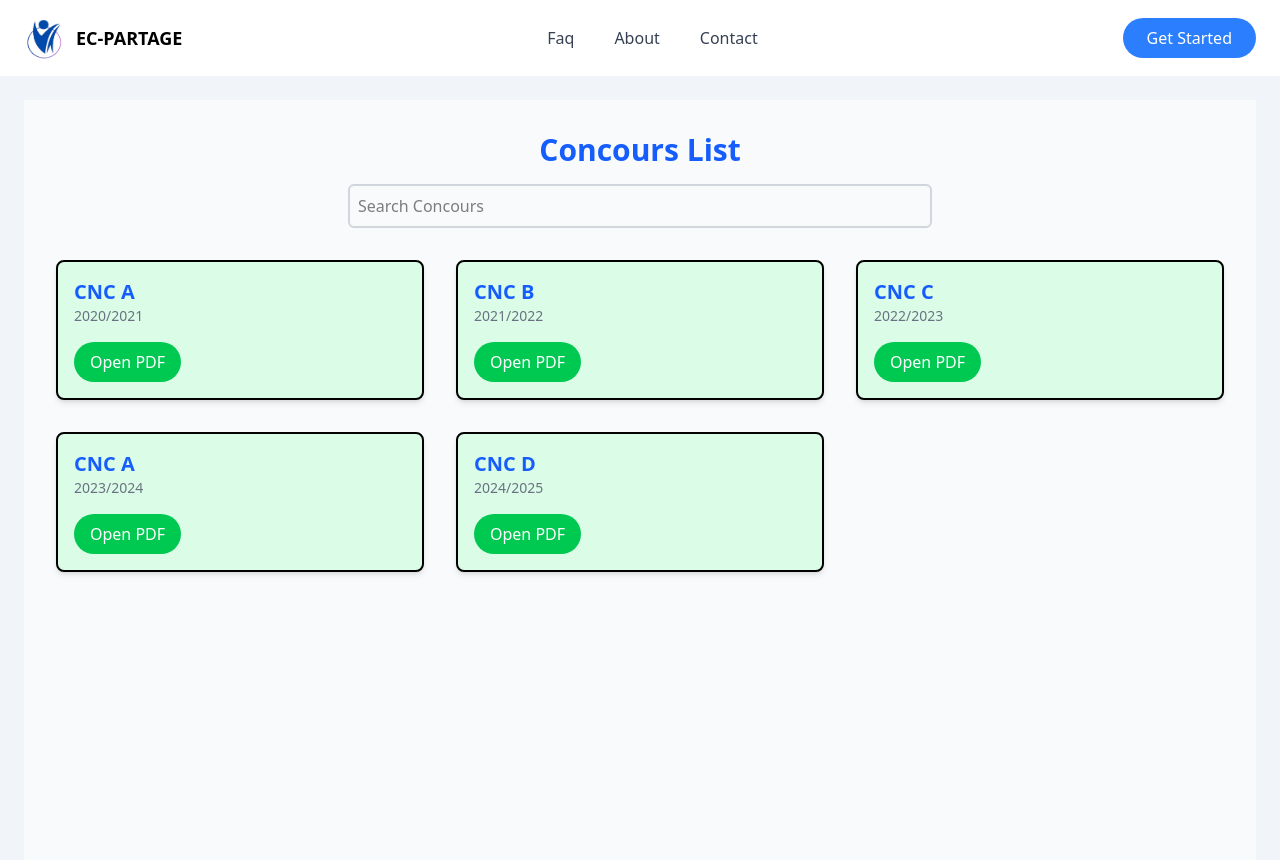
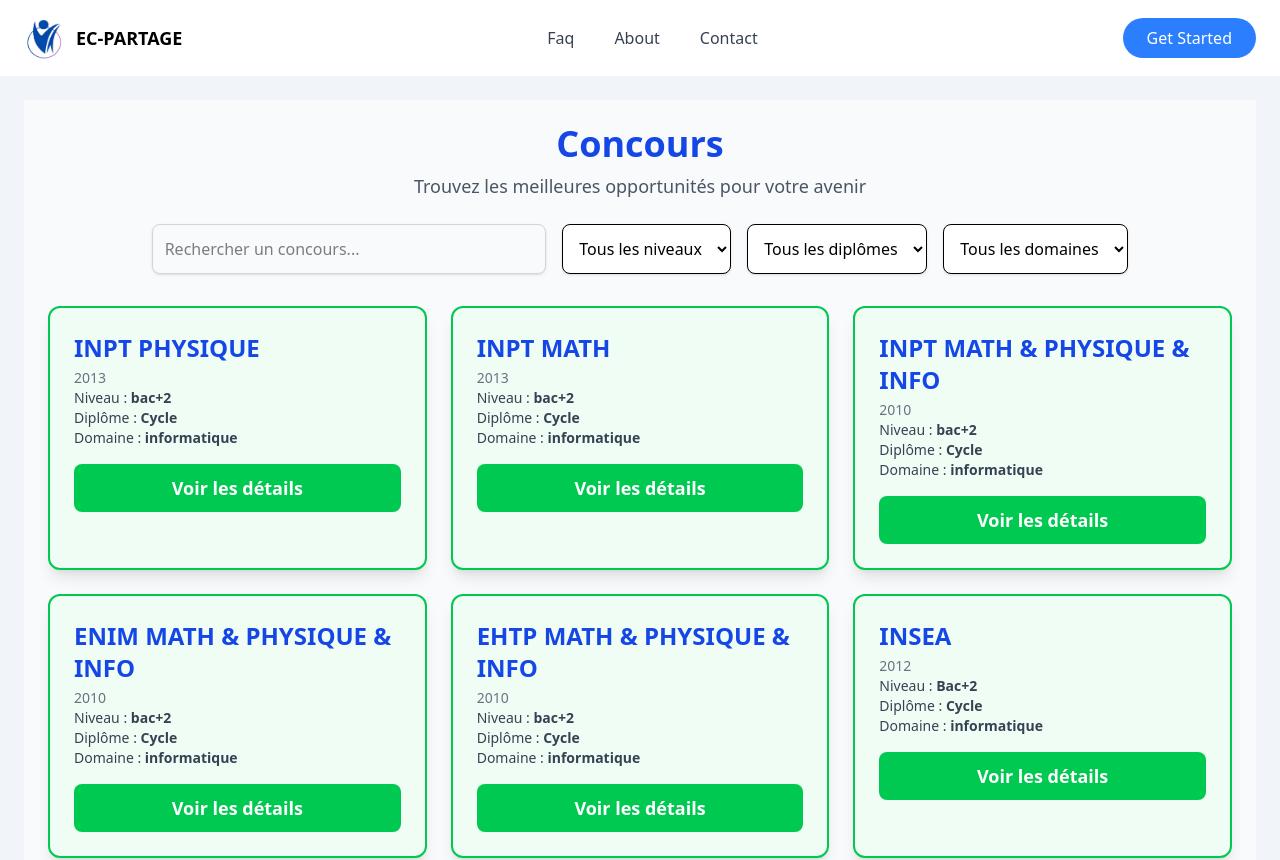
Before and after one commit to MohamedBoukouch/MAROC-CONCOURS, a React (Vite) app: page /concours in a window 1280 px wide. Shown: the top 860 px of the page. Built offline with nearby package versions, Linux system fonts and the light colour scheme.

Commit message:
add new cncs

```diff
--- /dev/null
+++ b/src/data/concours.json
@@ -0,0 +1,174 @@
+[
+    {
+      "id": 1,
+      "title": "INPT PHYSIQUE",
+      "date": "2013",
+      "pdfUrl": "https://drive.google.com/file/d/1-8Cg1wATBSdJdNHFqXd6S8i5hmYu7fd7/view?usp=sharing",
+      "isAvailable": true,
+      "niveau": "bac+2",
+      "choix": "Cycle",
+      "domaine": "informatique"
+    },
+    {
+      "id": 2,
+      "title": "INPT MATH",
+      "date": "2013",
+      "pdfUrl": "https://drive.google.com/file/d/1xgLirTOcXo_OBsD7LpRGAdAVb5okv05q/view?usp=drive_link",
+      "isAvailable": true,
+      "niveau": "bac+2",
+      "choix": "Cycle",
+      "domaine": "informatique"
+    },
+    {
+      "id": 3,
+      "title": "INPT MATH & PHYSIQUE & INFO",
+      "date": "2010",
+      "pdfUrl": "https://drive.google.com/file/d/1ThkPd3CRHsAK9B8Q5uhMtUrX6gZDvBxl/view?usp=drive_link",
+      "isAvailable": true,
+      "niveau": "bac+2",
+      "choix": "Cycle",
+      "domaine": "informatique"
+    },
+    {
+      "id": 4,
+      "title": "ENIM MATH & PHYSIQUE & INFO",
+      "date": "2010",
+      "pdfUrl": "https://drive.google.com/file/d/1ThkPd3CRHsAK9B8Q5uhMtUrX6gZDvBxl/view?usp=drive_link",
+      "isAvailable": true,
+      "niveau": "bac+2",
+      "choix": "Cycle",
+      "domaine": "informatique"
+    },
+    {
+      "id": 5,
+      "title": "EHTP MATH & PHYSIQUE & INFO",
+      "date": "2010",
+      "pdfUrl": "https://drive.google.com/file/d/1ThkPd3CRHsAK9B8Q5uhMtUrX6gZDvBxl/view?usp=drive_link",
+      "isAvailable": true,
+      "niveau": "bac+2",
+      "choix": "Cycle",
+      "domaine": "informatique"
+    },
+    {
+      "id": 6,
+      "title": "INSEA",
+      "date": "2012",
+      "pdfUrl": "https://drive.google.com/drive/folders/1PNWYhXrcTGT1zQvJtPw5XBYBE77uhr4u?usp=drive_link",
+      "isAvailable": true,
+      "niveau": "Bac+2",
+      "choix": "Cycle",
+      "domaine": "informatique"
+    },
+    {
+      "id": 7,
+      "title": "INSEA",
+      "date": "2016/2017",
+      "pdfUrl": "https://drive.google.com/drive/folders/1PNWYhXrcTGT1zQvJtPw5XBYBE77uhr4u?usp=drive_link",
+      "isAvailable": true,
+      "niveau": "Bac+2",
+      "choix": "Cycle",
+      "domaine": "informatique"
+    },
+    {
+      "id": 8,
+      "title": "INSEA",
+      "date": "2012/2013",
+      "pdfUrl": "https://drive.google.com/drive/folders/1bnkwur3vz2DiQTLM9Qsf-SfXiPD9Xg9a?usp=drive_link",
+      "isAvailable": true,
+      "niveau": "Bac+2",
+      "choix": "Cycle",
+      "domaine": "informatique"
+    },
+    {
+      "id": 9,
+      "title": "INSEA",
+      "date": "2014/2015",
+      "pdfUrl": "https://drive.google.com/drive/folders/1pENZNBifQ2S0pMT2GH63LV7bfgsQyVkd?usp=drive_link",
+      "isAvailable": true,
+      "niveau": "Bac+2",
+      "choix": "Cycle",
+      "domaine": "informatique"
+    },
+    {
+      "id": 10,
+      "title": "FST TANGER",
+      "date": "2013/2014",
+      "pdfUrl": "https://drive.google.com/drive/folders/1kHoz3Mm8kSoTqrP4TL6XHa1nBozOxOHk?usp=drive_link",
+      "isAvailable": true,
+      "niveau": "Bac+3",
+      "choix": "Matser",
+      "domaine": "informatique"
+    },
+    {
+      "id": 11,
+      "title": "FST TANGER",
+      "date": "2014/2015",
+      "pdfUrl": "https://drive.google.com/file/d/1mxWc4SUt1gLbNkcZXvsfUl1mNeSfsqR_/view?usp=drive_link",
+      "isAvailable": true,
+      "niveau": "Bac+2",
+      "choix": "Cycle",
+      "domaine": "informatique"
+    },
+    {
+      "id": 11,
+      "title": "FST SETTAT",
+      "date": "?/?",
+      "pdfUrl": "https://drive.google.com/file/d/1mxWc4SUt1gLbNkcZXvsfUl1mNeSfsqR_/view?usp=drive_link",
+      "isAvailable": true,
+      "niveau": "Bac+2",
+      "choix": "Cycle",
+      "domaine": "informatique"
+    },
+    {
+      "id": 11,
+      "title": "FST SETTAT",
+      "date": "2011/2012",
+      "pdfUrl": "https://drive.google.com/drive/folders/1C5HNF9Uw71kkxkb3xT-l-OOL4NLDICOb?usp=drive_link",
+      "isAvailable": true,
+      "niveau": "Bac+2",
+      "choix": "Cycle",
+      "domaine": "industriel & informatique"
+    },
+    {
+      "id": 11,
+      "title": "FST SETTAT",
+      "date": "?/?",
+      "pdfUrl": "https://drive.google.com/drive/folders/1pcFNgLEvRpRpauXO7gh6mzcl7YzXyX9h?usp=drive_link",
+      "isAvailable": true,
+      "niveau": "Bac+2",
+      "choix": "Cycle",
+      "domaine": "?"
+    },
+    {
+      "id": 11,
+      "title": "FST SETTAT MATH",
+      "date": "2011/2012",
+      "pdfUrl": "https://drive.google.com/file/d/11NSzIOzkZ5AcsfkLTLbHYUGDKTrSW3ET/view?usp=drive_link",
+      "isAvailable": true,
+      "niveau": "Bac+2",
+      "choix": "Cycle",
+      "domaine": "?"
+    },
+    {
+      "id": 11,
+      "title": "FST SETTAT FR",
+      "date": "2011/2012",
+      "pdfUrl": "https://drive.google.com/file/d/1IUDCwRN-l1776hXdBLYwN2M3djSUIUTd/view?usp=drive_link",
+      "isAvailable": true,
+      "niveau": "Bac+2",
+      "choix": "Cycle",
+      "domaine": "?"
+    },
+    {
+      "id": 11,
+      "title": "FST SETTAT ENG",
+      "date": "2011/2012",
+      "pdfUrl": "https://drive.google.com/file/d/1olXgpIJBKiXxUJaDAVo5NDt2Oy4P7QCr/view?usp=drive_link",
+      "isAvailable": true,
+      "niveau": "Bac+2",
+      "choix": "Cycle",
+      "domaine": "?"
+    }
+
+
+  ]
--- a/src/views/ConcoursPage.jsx
+++ b/src/views/ConcoursPage.jsx
@@ -1,104 +1,133 @@
 import React, { useState } from "react";
-import { Link } from "react-router-dom";
+import concoursList from "../data/concours.json";
 
 const ConcoursPage = () => {
   const [searchQuery, setSearchQuery] = useState("");
+  const [selectedNiveau, setSelectedNiveau] = useState("");
+  const [selectedChoix, setSelectedChoix] = useState("");
+  const [selectedDomaine, setSelectedDomaine] = useState("");
+  const [showAd, setShowAd] = useState(false);
+  const [pendingPdfUrl, setPendingPdfUrl] = useState(null);
 
-  // Static list of concours (PDFs) with availability status
-  const concoursList = [
-    {
-      id: 1,
-      title: "CNC A",
-      date: "2020/2021",
-      pdfUrl: "https://drive.google.com/file/d/1fjrLdx7c5PAuh7MuGQVkWBFvSk0tkpB0/view",
-      isAvailable: true,
-    },
-    {
-      id: 2,
-      title: "CNC B",
-      date: "2021/2022",
-      pdfUrl: "https://drive.google.com/file/d/1fjrLdx7c5PAuh7MuGQVkWBFvSk0tkpB0/view",
-      isAvailable: true,
-    },
-    {
-      id: 3,
-      title: "CNC C",
-      date: "2022/2023",
-      pdfUrl: "https://drive.google.com/file/d/1fjrLdx7c5PAuh7MuGQVkWBFvSk0tkpB0/view",
-      isAvailable: true,
-    },
-    {
-      id: 4,
-      title: "CNC A",
-      date: "2023/2024",
-      pdfUrl: "https://drive.google.com/file/d/1fjrLdx7c5PAuh7MuGQVkWBFvSk0tkpB0/view",
-      isAvailable: true,
-    },
-    {
-      id: 5,
-      title: "CNC D",
-      date: "2024/2025",
-      pdfUrl: "https://drive.google.com/file/d/1fjrLdx7c5PAuh7MuGQVkWBFvSk0tkpB0/view",
-      isAvailable: true,
-    },
-  ];
+  const filteredConcours = concoursList.filter((concours) => {
+    return (
+      (searchQuery === "" ||
+        concours.title.toLowerCase().includes(searchQuery.toLowerCase()) ||
+        concours.date.toLowerCase().includes(searchQuery.toLowerCase()) ||
+        concours.niveau.toLowerCase().includes(searchQuery.toLowerCase()) ||
+        concours.choix.toLowerCase().includes(searchQuery.toLowerCase()) ||
+        concours.domaine.toLowerCase().includes(searchQuery.toLowerCase())) &&
+      (selectedNiveau === "" || concours.niveau === selectedNiveau) &&
+      (selectedChoix === "" || concours.choix === selectedChoix) &&
+      (selectedDomaine === "" || concours.domaine === selectedDomaine)
+    );
+  });
 
-  const filteredConcours = concoursList.filter((concours) =>
-    concours.title.toLowerCase().includes(searchQuery.toLowerCase()) ||
-    concours.date.toLowerCase().includes(searchQuery.toLowerCase())
-  );
+  const handleShowAd = (url) => {
+    setPendingPdfUrl(url);
+    setShowAd(true);
+  };
 
-  const handleOpenPdf = (url) => {
-    try {
-      // Open the Google Drive URL directly in a new tab
-      window.open(url, "_blank");
-    } catch (error) {
-      console.error("Error opening PDF:", error);
+  const handleOpenPdf = () => {
+    if (pendingPdfUrl) {
+      window.open(pendingPdfUrl, "_blank");
+      setShowAd(false);
+      setPendingPdfUrl(null);
     }
   };
 
-
   return (
-    <div className="min-h-screen bg-slate-50 p-8">
-      <div className="mb-8">
-        <h1 className="text-3xl font-bold text-center text-blue-600">Concours List</h1>
-        <div className="flex justify-center mt-4">
-          <input
-            type="text"
-            placeholder="Search Concours"
-            value={searchQuery}
-            onChange={(e) => setSearchQuery(e.target.value)}
-            className="p-2 w-1/2 border-2 border-gray-300 rounded-md"
-          />
-        </div>
+    <div className="min-h-screen bg-gray-50 p-6">
+      <div className="text-center mb-6">
+        <h1 className="text-4xl font-extrabold text-blue-700">Concours</h1>
+        <p className="text-gray-600 mt-2 text-lg">Trouvez les meilleures opportunités pour votre avenir</p>
       </div>
 
-      <div className="grid grid-cols-1 md:grid-cols-2 lg:grid-cols-3 gap-8">
+      <div className="flex flex-col md:flex-row items-center justify-center gap-4 mb-8">
+        <input
+          type="text"
+          placeholder="Rechercher un concours..."
+          value={searchQuery}
+          onChange={(e) => setSearchQuery(e.target.value)}
+          className="p-3 w-full md:w-1/3 border border-gray-300 rounded-lg shadow-sm focus:ring focus:ring-blue-300"
+        />
+        <select
+          onChange={(e) => setSelectedNiveau(e.target.value)}
+          className="p-3 border rounded-lg bg-white shadow-sm focus:ring focus:ring-blue-300"
+        >
+          <option value="">Tous les niveaux</option>
+          <option value="bac+2">Bac +2</option>
+          <option value="bac+3">Bac +3</option>
+        </select>
+        <select
+          onChange={(e) => setSelectedChoix(e.target.value)}
+          className="p-3 border rounded-lg bg-white shadow-sm focus:ring focus:ring-blue-300"
+        >
+          <option value="">Tous les diplômes</option>
+          <option value="licence">Licence</option>
+          <option value="cycle">Cycle</option>
+          <option value="master">Master</option>
+        </select>
+        <select
+          onChange={(e) => setSelectedDomaine(e.target.value)}
+          className="p-3 border rounded-lg bg-white shadow-sm focus:ring focus:ring-blue-300"
+        >
+          <option value="">Tous les domaines</option>
+          <option value="informatique">Informatique</option>
+          <option value="industrielle">Industrielle</option>
+          <option value="economie">Économie</option>
+        </select>
+      </div>
+
+      <div className="grid grid-cols-1 md:grid-cols-2 lg:grid-cols-3 gap-6">
         {filteredConcours.length === 0 ? (
-          <p className="text-center text-lg text-gray-500">No concours found</p>
+          <p className="text-center text-lg text-gray-500">Aucun concours trouvé</p>
         ) : (
           filteredConcours.map((concours) => (
             <div
               key={concours.id}
-              className={`border-2 p-4 rounded-lg shadow-md ${
-                concours.isAvailable ? "bg-green-100" : "bg-gray-100"
-              } transition-colors duration-300`}
+              className={`p-6 rounded-xl shadow-lg border-2 transition-all duration-300 ${
+                concours.isAvailable
+                  ? "bg-green-50 border-green-500 hover:shadow-xl"
+                  : "bg-gray-100 border-gray-400"
+              }`}
             >
-              <h2 className="font-semibold text-xl text-blue-600">{concours.title}</h2>
-              <p className="text-sm text-gray-500">{concours.date}</p>
+              <h2 className="font-semibold text-2xl text-blue-700">{concours.title}</h2>
+              <p className="text-sm text-gray-500 mt-1">{concours.date}</p>
+              <p className="text-sm text-gray-700">Niveau : <span className="font-semibold">{concours.niveau}</span></p>
+              <p className="text-sm text-gray-700">Diplôme : <span className="font-semibold">{concours.choix}</span></p>
+              <p className="text-sm text-gray-700">Domaine : <span className="font-semibold">{concours.domaine}</span></p>
+
               <button
-                onClick={() => handleOpenPdf(concours.pdfUrl)}
-                className={`mt-4 px-4 py-2 rounded-full ${
-                  concours.isAvailable ? "bg-green-500" : "bg-gray-400"
-                } text-white`}
+                onClick={() => handleShowAd(concours.pdfUrl)}
+                className={`mt-4 w-full px-5 py-2.5 text-lg font-semibold rounded-lg transition-all duration-200 ${
+                  concours.isAvailable
+                    ? "bg-green-500 text-white hover:bg-green-600"
+                    : "bg-gray-400 text-gray-200 cursor-not-allowed"
+                }`}
                 disabled={!concours.isAvailable}
               >
-                {concours.isAvailable ? "Open PDF" : "Not Available"}
+                {concours.isAvailable ? "Voir les détails" : "Non disponible"}
               </button>
             </div>
           ))
         )}
       </div>
+
+      {showAd && (
+        <div className="fixed inset-0 flex items-center justify-center bg-black bg-opacity-50 backdrop-blur-md">
+          <div className="bg-white p-8 rounded-lg shadow-lg text-center w-80">
+            <h2 className="text-2xl font-bold text-red-500">Publicité sponsorisée</h2>
+            <p className="text-gray-700 mt-3">Cette publicité précède l'accès aux détails du concours.</p>
+            <button
+              onClick={handleOpenPdf}
+              className="mt-4 px-5 py-2.5 w-full bg-blue-500 text-white text-lg font-semibold rounded-lg hover:bg-blue-600 transition-all"
+            >
+              Continuer vers le concours
+            </button>
+          </div>
+        </div>
+      )}
     </div>
   );
 };
```
Also changed, not shown: CNCs.txt (added), test.txt (deleted).
